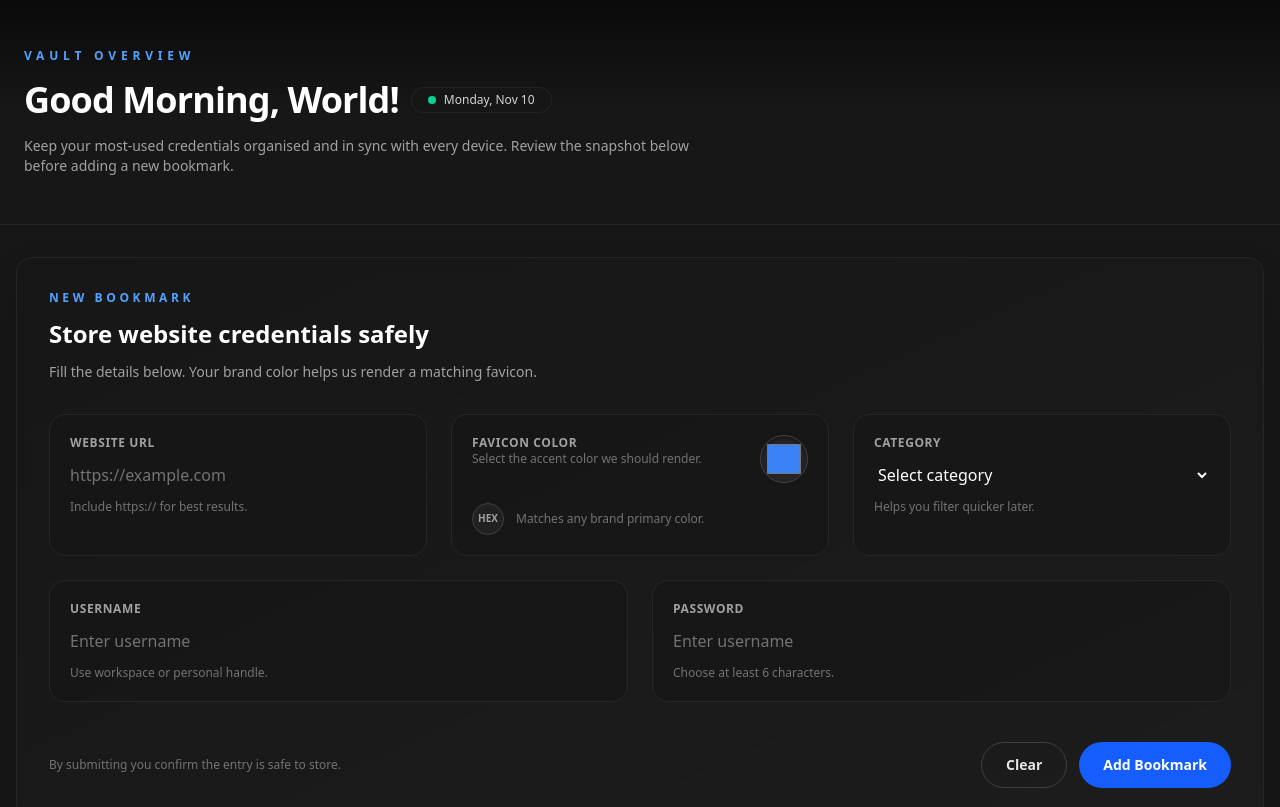
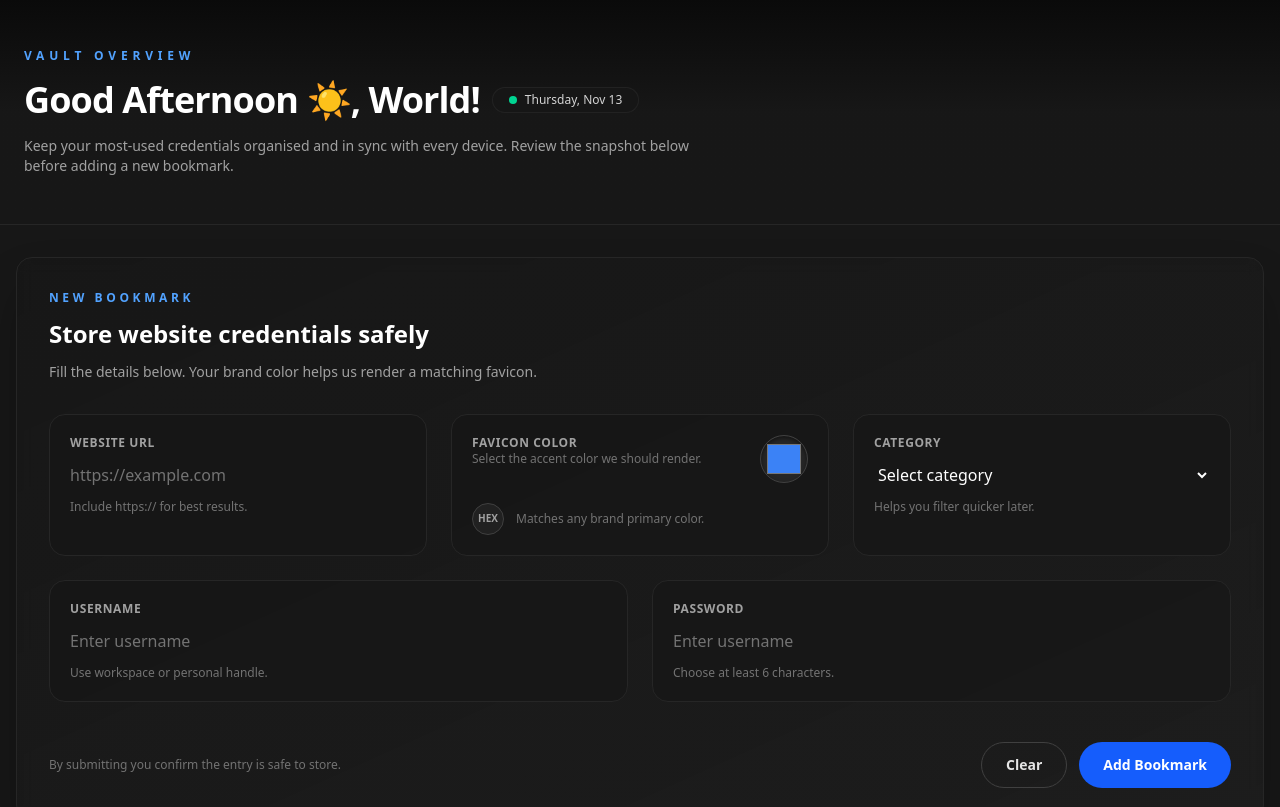
Before and after one commit to MD-Moniruzzaman-Arafat/lws-project-2-batch-4, a React (Vite) app: page / in a window 1280 px wide. Shown: the top 807 px of the page. Built offline with nearby package versions, Linux system fonts and the light colour scheme.

Commit message:
show message based on time and show date

```diff
--- a/src/components/Header/Header.jsx
+++ b/src/components/Header/Header.jsx
@@ -1,4 +1,30 @@
+import { useState } from 'react';
+
 export default function Header() {
+  const getGreeting = () => {
+    const date = new Date();
+    const hour = date.getHours();
+
+    if (hour >= 5 && hour < 12) {
+      return 'Good Morning 🌅';
+    } else if (hour >= 12 && hour < 17) {
+      return 'Good Afternoon ☀️';
+    } else if (hour >= 17 && hour < 21) {
+      return 'Good Evening 🌇';
+    } else {
+      return 'Good Night 🌙';
+    }
+  };
+
+  const gateDate = () => {
+    const date = new Date();
+    const options = { weekday: 'long', month: 'short', day: 'numeric' };
+    const formattedDate = date.toLocaleDateString('en-US', options);
+    return formattedDate;
+  };
+
+  const [message] = useState(getGreeting);
+  const [dateInfo] = useState(gateDate);
   return (
     <>
       <header className="border-b border-neutral-800 bg-gradient-to-b from-neutral-950 via-neutral-900/80 to-transparent">
@@ -9,11 +35,11 @@ export default function Header() {
             </p>
             <div className="flex flex-col gap-3 md:flex-row md:items-center">
               <h1 className="text-4xl font-semibold tracking-tight">
-                Good Morning, World!
+                {message}, World!
               </h1>
               <span className="inline-flex items-center gap-2 rounded-full border border-neutral-800/80 bg-neutral-900/70 px-4 py-1 text-xs font-medium text-neutral-300">
                 <span className="h-2 w-2 rounded-full bg-emerald-400"></span>
-                Monday, Nov 10
+                {dateInfo}
               </span>
             </div>
             <p className="text-sm text-neutral-400 max-w-2xl">
```
